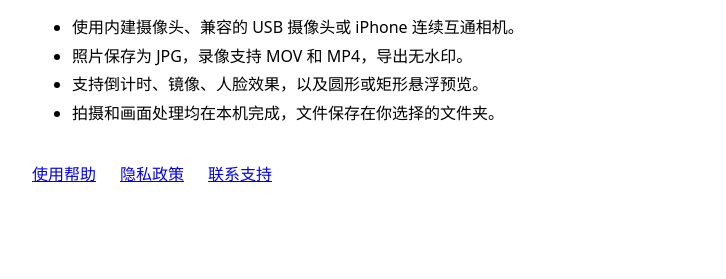
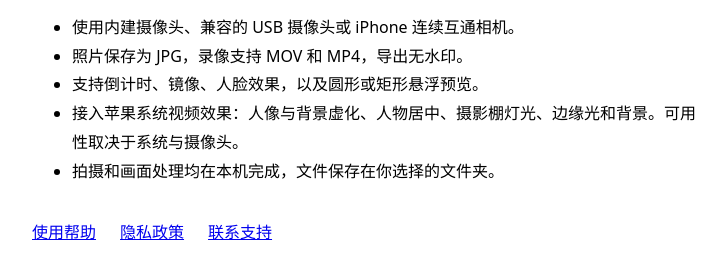
Before and after one commit to 3HOV/frameflow-support, a plain HTML site: page index.html in a window 1280 px wide. Shown: the part 143-422 px from the top of the page, without its empty margins (272-998 px from the left). Drawn offline with Linux system fonts and the light colour scheme.

Commit message:
Add system video effects to FrameFlow overview

```diff
--- a/index.html
+++ b/index.html
@@ -21,6 +21,7 @@
       <li>使用内建摄像头、兼容的 USB 摄像头或 iPhone 连续互通相机。</li>
       <li>照片保存为 JPG，录像支持 MOV 和 MP4，导出无水印。</li>
       <li>支持倒计时、镜像、人脸效果，以及圆形或矩形悬浮预览。</li>
+      <li>接入苹果系统视频效果：人像与背景虚化、人物居中、摄影棚灯光、边缘光和背景。可用性取决于系统与摄像头。</li>
       <li>拍摄和画面处理均在本机完成，文件保存在你选择的文件夹。</li>
     </ul>
     <nav aria-label="帮助与联系">
```
